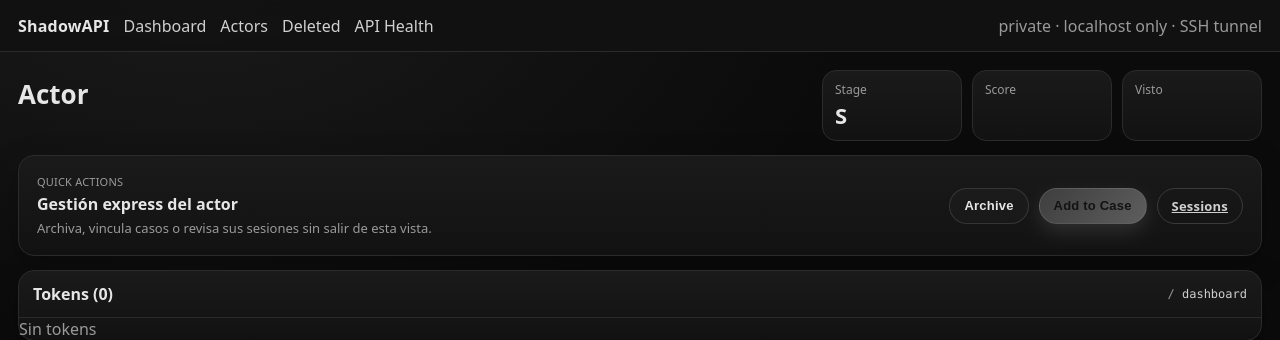
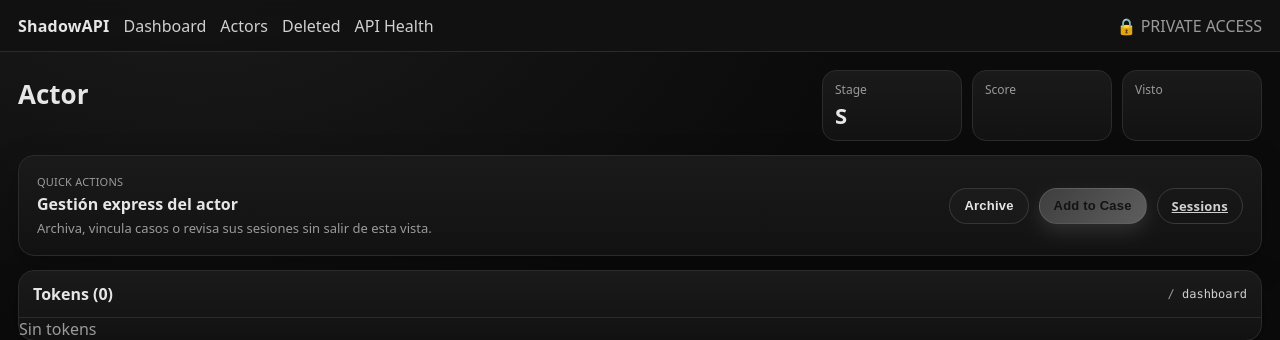
Before and after one commit to noctisapi/NoctisAPI-pro, a Python web app: template templates/actor.html in a window 1280 px wide. Shown: the top 340 px of the page. Run offline with Jinja, Linux system fonts and the light colour scheme; the template is opened without the code that fills it, so the values that code supplies are empty.

Commit message:
Update private access banner text and tooltip

```diff
--- a/templates/base.html
+++ b/templates/base.html
@@ -24,7 +24,7 @@
         <a class="link" href="/dashboard/actors/deleted">Deleted</a>
         <a class="link" href="/dashboard/honeypot">API Health</a>
       </div>
-      <div class="muted">private &middot; localhost only &middot; SSH tunnel</div>
+      <div class="muted" title="Access restricted to local interface">🔒 PRIVATE ACCESS</div>
     </div>
     <div class="container">
       {% block content %}{% endblock %}
```
